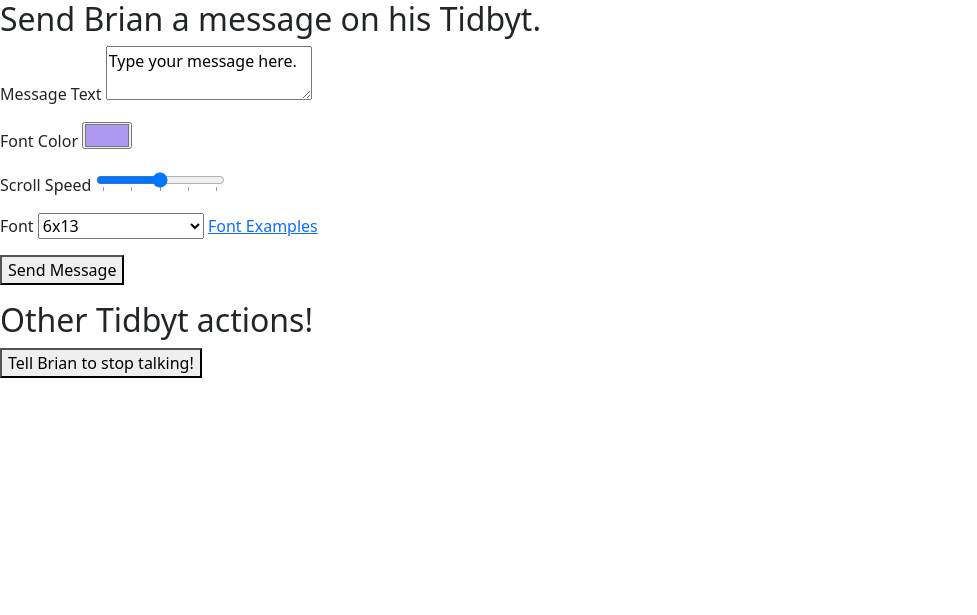
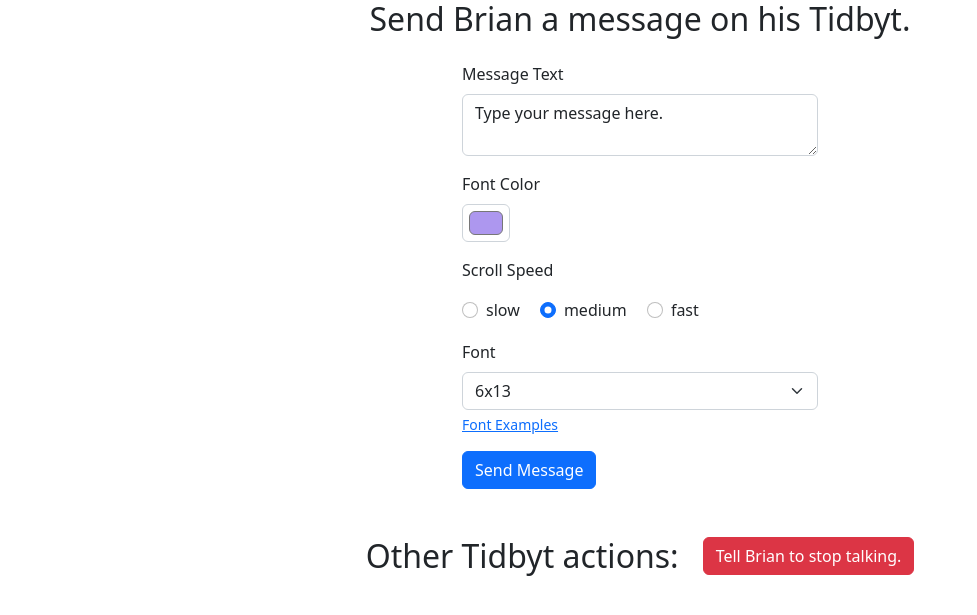
Before and after one commit to btrachey/tidbyt-messages, a Python web app: template site/templates/message.html in a window 1280 px wide. Shown: the top 615 px of the page, without its empty margins (0-977 px from the left). Run offline with Jinja, Linux system fonts and the light colour scheme; the template is opened without the code that fills it, so the values that code supplies are empty.

Commit message:
add basic bootstrap styling

```diff
--- a/site/templates/base.html
+++ b/site/templates/base.html
@@ -11,7 +11,7 @@
 </head>
 
 <body>
-  {% block body_content %}Welcome to brianwtracey.com!{% endblock body_content %}
+  {% block body_content %}<h1 class="display-1">Welcome to brianwtracey.com!</h1>{% endblock body_content %}
   <script src="https://cdn.jsdelivr.net/npm/bootstrap@5.2.0/dist/js/bootstrap.bundle.min.js"
     integrity="sha384-A3rJD856KowSb7dwlZdYEkO39Gagi7vIsF0jrRAoQmDKKtQBHUuLZ9AsSv4jD4Xa"
     crossorigin="anonymous"></script>
--- a/site/templates/message.html
+++ b/site/templates/message.html
@@ -1,43 +1,46 @@
  {% extends "base.html" %}
  {% block title %}Send Brian a Message{% endblock title %}
  {% block body_content %}
-  <div class="content">
+
+  <div class="container text-center mb-4">
     <h2>Send Brian a message on his Tidbyt.</h2>
+  </div>
+  <div class="container mb-5">
+    <div class="row justify-content-center">
+      <div class="col-4">
         <form method="post" action="https://api.brianwtracey.com/message">
 
-      <p>
-        <label>Message Text
-          <textarea name="MESSAGE_TEXT" maxlength=100>Type your message here.</textarea>
-        </label>
-      </p>
+          <div class="mb-3">
+            <label for="MESSAGE_TEXT" class="form-label">Message Text</label>
+            <textarea name="MESSAGE_TEXT" maxlength=100 class="form-control">Type your message here.</textarea>
+          </div>
 
-      <p>
-        <label>Font Color
-          <input type="color" id="HEX_COLOR" name="HEX_COLOR" value="#ad97ef">
-        </label>
-      </p>
+          <div class="mb-3">
+            <label for="HEX_COLOR" class="form-label">Font Color</label>
+            <input type="color" id="HEX_COLOR" name="HEX_COLOR" value="#ad97ef" class="form-control form-control-color">
+          </div>
 
-      <!-- <p> -->
-      <!--   <label>Scroll Delay (ms) -->
-      <!--     <input type="number" id="SCROLL_SPEED" name="SCROLL_SPEED" min="0" max="500" step="50" value="0"> -->
-      <!--   </label> -->
-      <!-- </p> -->
+          <div class="mb-3">
+            <div class="form-label">
+              <label for="SCROLL_SPEED" class="form-label">Scroll Speed</label>
+            </div>
+            <div class="form-check form-check-inline">
+              <input class="form-check-input" type="radio" name="SCROLL_SPEED" id="scrollSpeed1" value="250">
+              <label class="form-check-label" for="scrollSpeed1">slow</label>
+            </div>
+            <div class="form-check form-check-inline">
+              <input class="form-check-input" type="radio" name="SCROLL_SPEED" id="scrollSpeed2" value="125" checked>
+              <label class="form-check-label" for="scrollSpeed2">medium</label>
+            </div>
+            <div class="form-check form-check-inline">
+              <input class="form-check-input" type="radio" name="SCROLL_SPEED" id="scrollSpeed3" value="0">
+              <label class="form-check-label" for="scrollSpeed3">fast</label>
+            </div>
+          </div>
 
-      <p>
-        <label>Scroll Speed</label>
-        <input id="SCROLL_SPEED" name="SCROLL_SPEED" type="range" min="0" value="250" max="500" step="1" list="ticks">
-        <datalist id="ticks">
-          <option value="0">fast</option>
-          <option value="125"></option>
-          <option value="250"></option>
-          <option value="375"></option>
-          <option value="500">slow</option>
-        </datalist>
-      </p>
-
-      <p>
-        <label>Font
-          <select name="FONT" id="FONT" maxlength=100>
+          <div class="mb-3">
+            <label for="FONT" class="form-label">Font</label>
+            <select name="FONT" id="FONT" maxlength=100 class="form-select">
               <option value="6x13" selected="selected">6x13</option>
               <option value="tb-8">tb-8</option>
               <option value="Dina_r400-6">Dina_r400-6</option>
@@ -47,23 +50,28 @@
               <option value="CG-pixel-3x5-mono">CG-pixel-3x5-mono</option>
               <option value="CG-pixel-4x5-mono">CG-pixel-4x5-mono</option>
             </select>
-        </label>
-        <a href="https://github.com/tidbyt/pixlet/blob/main/docs/fonts.md">Font Examples</a>
-      </p>
+            <div class="form-text"><a href="https://github.com/tidbyt/pixlet/blob/main/docs/fonts.md">Font Examples</a>
+            </div>
+          </div>
 
-      <p>
-        <button>Send Message</button>
-      </p>
+          <button type="submit" class="btn btn-primary">Send Message</button>
 
         </form>
       </div>
-  <div id="stop_button">
-    <h2>Other Tidbyt actions!</h2>
-    <p>
-      <button onclick="sendStop()" type="button">Tell Brian to stop talking!</button>
-    </p>
     </div>
-  <div id="response_messages">
+
+  </div>
+  <div class="container">
+    <div class="row justify-content-center" id="stop_button">
+      <div class="col-auto">
+        <h2>Other Tidbyt actions:</h2>
+      </div>
+      <div class="col-auto">
+        <button onclick="sendStop()" type="button" class="btn btn-danger">Tell Brian to stop talking.</button>
+      </div>
+    </div>
+
+    <div class="row" id="response_messages"></div>
   </div>
 
   <script>
@@ -88,11 +96,9 @@
     }
     document.querySelector("#SCROLL_SPEED").addEventListener("change", function () {
       let closest = getClosest(speeds, this.value);
-      //this.value = document.querySelector("#rangevalue").value = closest;
       this.value = closest;
     });
 
 
   </script>
-
  {% endblock body_content %}
```
Lines whose indentation alone changed are shown as unchanged.
